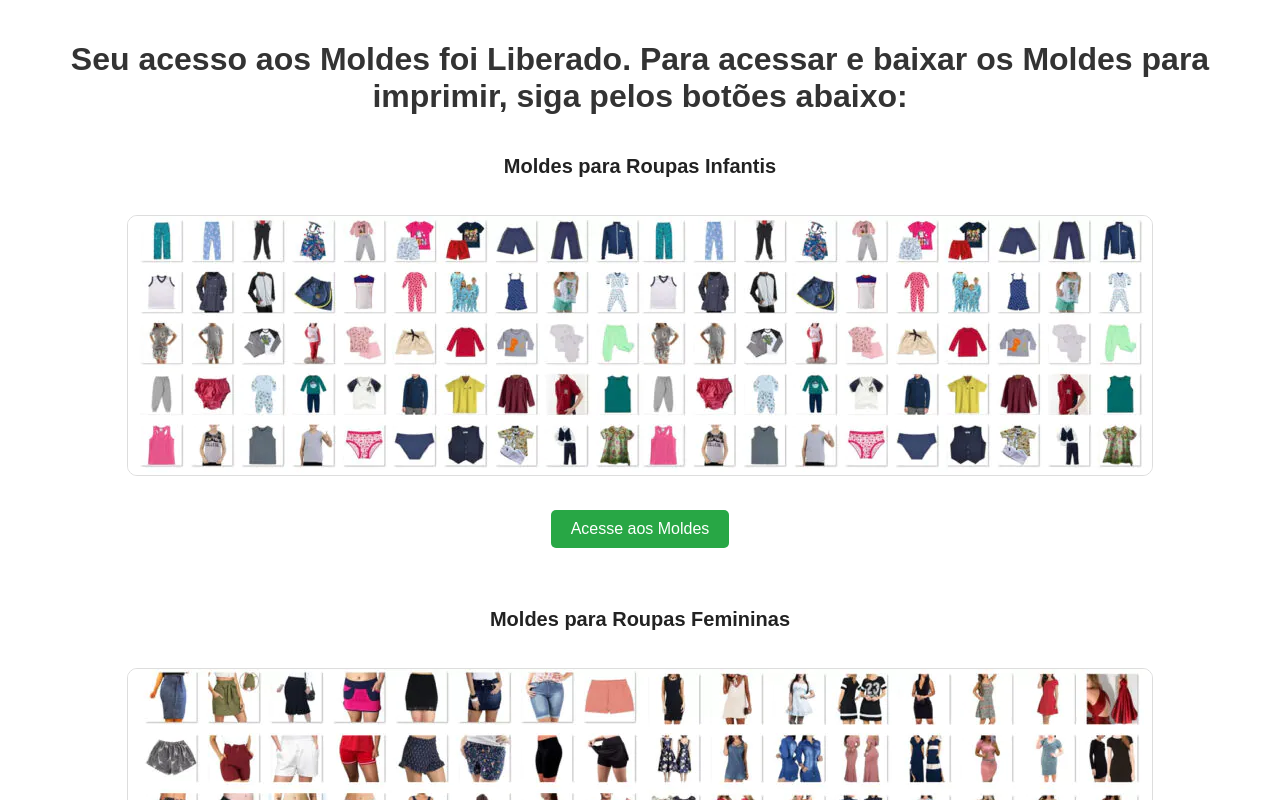
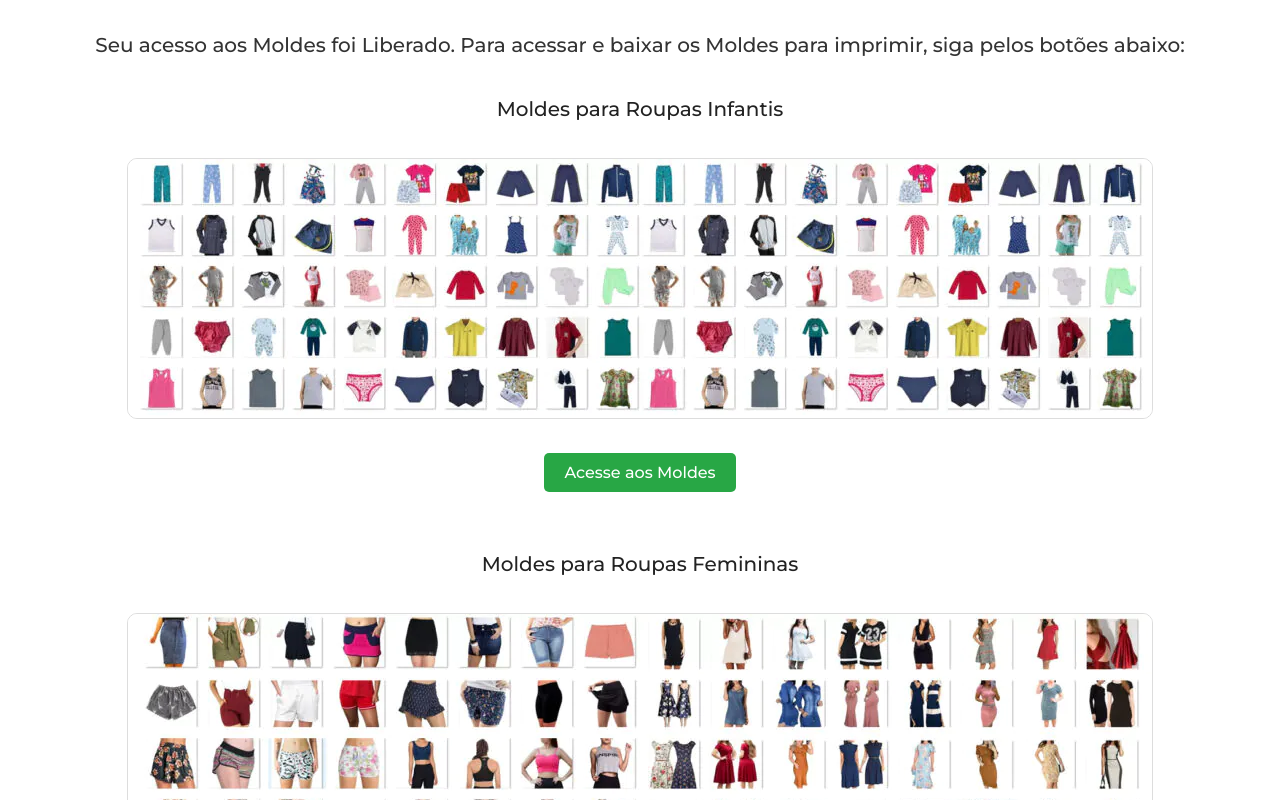
Before and after one commit to gmltda/acesso, a plain HTML site: page acesso-aos-moldes/index.html in a window 1280 px wide. Shown: the top 800 px of the page. Drawn offline with Linux system fonts and the light colour scheme.

Commit message:
Update index.html

```diff
--- a/acesso-aos-moldes/index.html
+++ b/acesso-aos-moldes/index.html
@@ -4,9 +4,13 @@
   <meta charset="UTF-8">
   <meta name="viewport" content="width=device-width, initial-scale=1">
   <title>Modelos de Moldes</title>
+
+  <!-- Google Fonts - Montserrat -->
+  <link href="https://fonts.googleapis.com/css2?family=Montserrat:wght@400;500&display=swap" rel="stylesheet">
+
   <style>
     body {
-      font-family: Arial, sans-serif;
+      font-family: 'Montserrat', sans-serif;
       background: #fff;
       margin: 0;
       padding: 20px;
@@ -17,6 +21,9 @@
       text-align: center;
       color: #333;
       margin-bottom: 40px;
+      font-size: 20px;
+      font-family: 'Montserrat', sans-serif;
+      font-weight: 500;
     }
 
     .categoria {
@@ -36,6 +43,7 @@
       margin-top: 20px;
       font-size: 20px;
       color: #222;
+      font-weight: 500;
     }
 
     .btn-acesso {
@@ -48,6 +56,7 @@
       font-size: 16px;
       display: inline-block;
       margin-top: 10px;
+      font-weight: 500;
     }
 
     .btn-acesso:hover {
```
